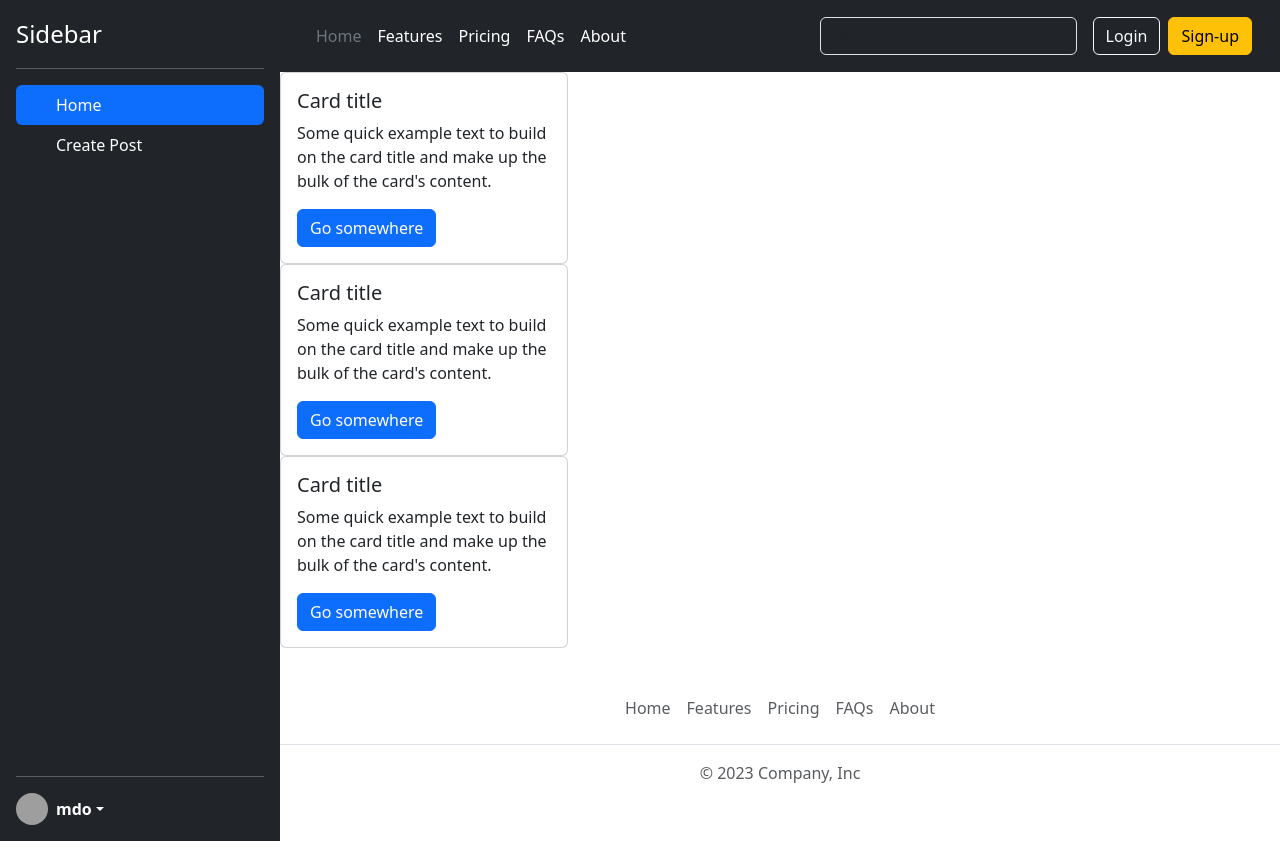
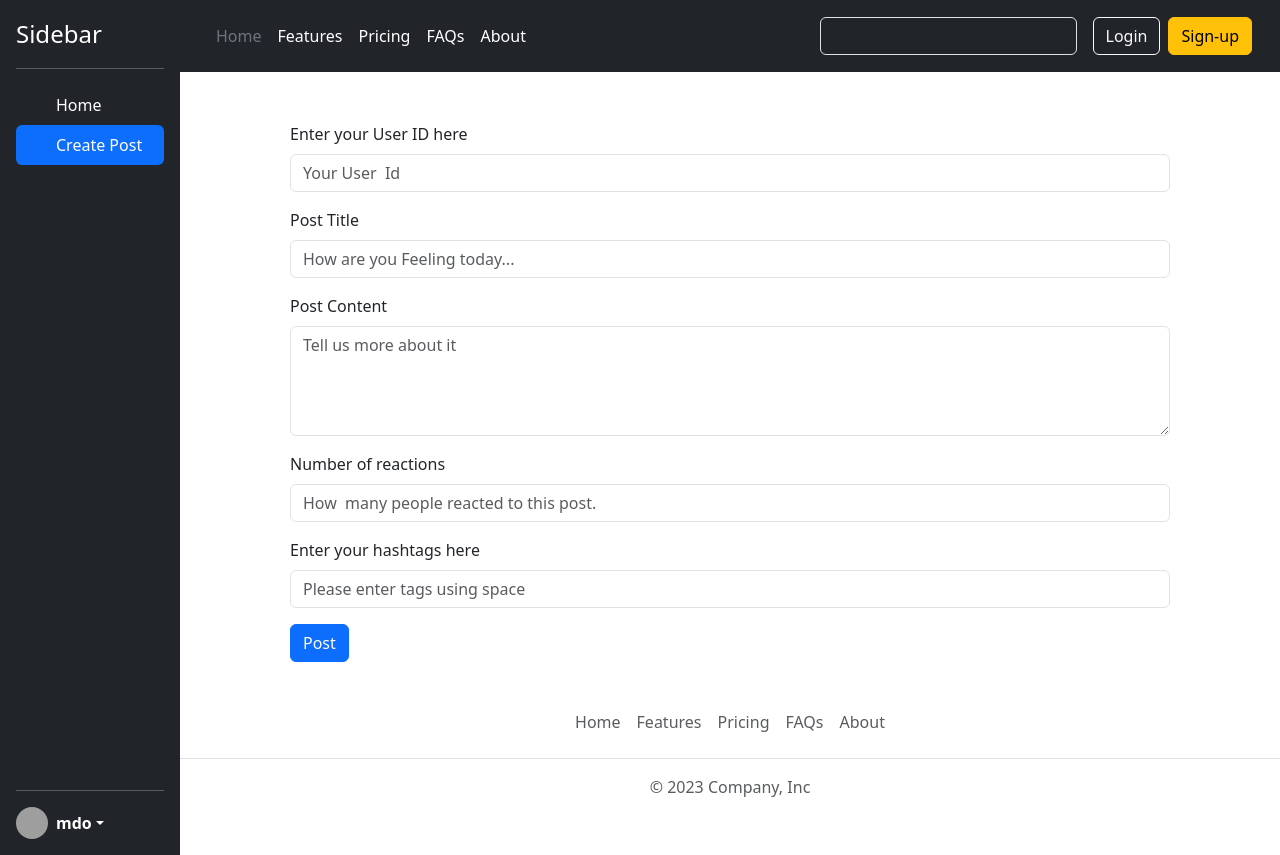
Before and after one commit to Riteshk229/React-and-Redux, a React (Vite) app: page /create-post in a window 1280 px wide. Both pictures are taken after a click on the link "Create Post". Built offline with nearby package versions, Linux system fonts and the light colour scheme; grey boxes are pictures that could not be loaded.

Commit message:
created a basic social media app

```diff
--- a/src/App.css
+++ b/src/App.css
@@ -15,4 +15,23 @@
 
 .sidebar {
   min-height: 600px;
+  width: 100px;
 }
+
+.post-card {
+  margin: 20px 50px;
+}
+
+.hashTag {
+  margin: 0px 3px;
+}
+
+.reactions {
+  margin: 15px 0 0 0;
+}
+
+.create-post {
+  width: 80%;
+  margin-left: 10%;
+  margin-top: 50px;
+}
--- a/src/App.jsx
+++ b/src/App.jsx
@@ -5,22 +5,21 @@ import Footer from "./components/Footer";
 import Header from "./components/Header";
 import PostList from "./components/PostList";
 import Sidebar from "./components/Sidebar";
+import PostListProvider from "./store/postListStore";
 
 function App() {
   const [selectedTab, setSelectedTab] = useState("Home");
   return (
-    <div className="AppContainer">
-      <Sidebar selectedTab={selectedTab}></Sidebar>
-      <div className="content">
-        <Header></Header>
-        {selectedTab === "Home" ? (
-          <PostList></PostList>
-        ) : (
-          <CreatePost></CreatePost>
-        )}
-        <Footer></Footer>
+    <PostListProvider>
+      <div className="AppContainer">
+        <Sidebar selectedTab={selectedTab} setSelectedTab={setSelectedTab} />
+        <div className="content">
+          <Header />
+          {selectedTab === "Home" ? <PostList /> : <CreatePost />}
+          <Footer />
+        </div>
       </div>
-    </div>
+    </PostListProvider>
   );
 }
 
--- a/src/components/CreatePost.jsx
+++ b/src/components/CreatePost.jsx
@@ -1,42 +1,97 @@
+import { useContext, useRef } from "react";
+import { PostListContext } from "../store/postListStore";
+
 const CreatePost = () => {
+  const { addPost } = useContext(PostListContext);
+  const userIdElement = useRef();
+  const postTitleElement = useRef();
+  const postBodyElement = useRef();
+  const reactionsElement = useRef();
+  const tagsElement = useRef();
+
+  const handleSubmit = (e) => {
+    e.preventDefault();
+    const userId = userIdElement.current.value;
+    const postTitle = postTitleElement.current.value;
+    const postBody = postBodyElement.current.value;
+    const reactions = reactionsElement.current.value;
+    const tags = tagsElement.current.value.split(" ");
+
+    addPost(userId, postTitle, postBody, reactions, tags);
+
+    userIdElement.current.value = "";
+    postTitleElement.current.value = "";
+    postBodyElement.current.value = "";
+    reactionsElement.current.value = "";
+    tagsElement.current.value = "";
+  };
+
   return (
-    <form>
+    <form className="create-post" onSubmit={handleSubmit}>
       <div className="mb-3">
-        <label htmlFor="exampleInputEmail1" className="form-label">
-          Email address
+        <label htmlFor="userId" className="form-label">
+          Enter your User ID here
         </label>
         <input
-          type="email"
+          type="text"
           className="form-control"
-          id="exampleInputEmail1"
-          aria-describedby="emailHelp"
+          id="userId"
+          placeholder="Your User  Id"
+          ref={userIdElement}
         />
-        <div id="emailHelp" className="form-text">
-          We'll never share your email with anyone else.
-        </div>
       </div>
       <div className="mb-3">
-        <label htmlFor="exampleInputPassword1" className="form-label">
-          Password
+        <label htmlFor="title" className="form-label">
+          Post Title
         </label>
         <input
-          type="password"
+          type="text"
           className="form-control"
-          id="exampleInputPassword1"
+          id="title"
+          placeholder="How are you Feeling today..."
+          ref={postTitleElement}
         />
       </div>
-      <div className="mb-3 form-check">
+      <div className="mb-3">
+        <label htmlFor="body" className="form-label">
+          Post Content
+        </label>
+        <textarea
+          rows={4}
+          type="text"
+          className="form-control"
+          id="body"
+          placeholder="Tell us more about it"
+          ref={postBodyElement}
+        />
+      </div>
+      <div className="mb-3">
+        <label htmlFor="raction" className="form-label">
+          Number of reactions
+        </label>
         <input
-          type="checkbox"
-          className="form-check-input"
-          id="exampleCheck1"
+          type="text"
+          className="form-control"
+          id="raction"
+          placeholder="How  many people reacted to this post."
+          ref={reactionsElement}
         />
-        <label className="form-check-label" htmlFor="exampleCheck1">
-          Check me out
+      </div>
+      <div className="mb-3">
+        <label htmlFor="tags" className="form-label">
+          Enter your hashtags here
         </label>
+        <input
+          type="text"
+          className="form-control"
+          id="tags"
+          placeholder="Please enter tags using space"
+          ref={tagsElement}
+        />
       </div>
+
       <button type="submit" className="btn btn-primary">
-        Submit
+        Post
       </button>
     </form>
   );
--- a/src/components/Post.jsx
+++ b/src/components/Post.jsx
@@ -1,17 +1,31 @@
-import React from "react";
+import React, { useContext } from "react";
+import { MdDelete } from "react-icons/md";
+import { PostListContext } from "../store/postListStore";
 
-const Post = () => {
+const Post = ({ post }) => {
+  const { deletePost } = useContext(PostListContext);
+
   return (
-    <div className="card" style={{ width: "18rem" }}>
+    <div className="card post-card" style={{ width: "30rem" }}>
       <div className="card-body">
-        <h5 className="card-title">Card title</h5>
-        <p className="card-text">
-          Some quick example text to build on the card title and make up the
-          bulk of the card's content.
-        </p>
-        <a href="#" className="btn btn-primary">
-          Go somewhere
-        </a>
+        <h5 className="card-title">
+          {post.title}
+          <span
+            className="position-absolute top-0 start-100 translate-middle badge rounded-pill bg-danger"
+            onClick={() => deletePost(post.id)}
+          >
+            <MdDelete />
+          </span>
+        </h5>
+        <p className="card-text">{post.body}</p>
+        {post.tags.map((tag) => (
+          <span key={tag} className="badge text-bg-primary hashTag">
+            {tag}
+          </span>
+        ))}
+        <div className="alert alert-success reactions " role="alert">
+          This post has been reacted by {post.reactions} people.
+        </div>
       </div>
     </div>
   );
--- a/src/components/PostList.jsx
+++ b/src/components/PostList.jsx
@@ -1,11 +1,14 @@
+import { useContext } from "react";
 import Post from "./Post";
+import { PostListContext } from "../store/postListStore";
 
 const PostList = () => {
+  const { postList } = useContext(PostListContext);
   return (
     <>
-      <Post></Post>
-      <Post></Post>
-      <Post></Post>
+      {postList.map((post) => (
+        <Post key={post.id} post={post} />
+      ))}
     </>
   );
 };
--- a/src/components/Sidebar.jsx
+++ b/src/components/Sidebar.jsx
@@ -1,8 +1,8 @@
-const Sidebar = ({ selectedTab }) => {
+const Sidebar = ({ selectedTab, setSelectedTab }) => {
   return (
     <div
       className="d-flex flex-column flex-shrink-0 p-3 text-bg-dark sidebar"
-      style={{ width: "280px" }}
+      style={{ width: "180px" }}
     >
       <a
         href="/"
@@ -12,7 +12,7 @@ const Sidebar = ({ selectedTab }) => {
       </a>
       <hr />
       <ul className="nav nav-pills flex-column mb-auto">
-        <li className="nav-item">
+        <li className="nav-item" onClick={() => setSelectedTab("Home")}>
           <a
             href="#"
             className={`nav-link text-white ${
@@ -26,7 +26,7 @@ const Sidebar = ({ selectedTab }) => {
             Home
           </a>
         </li>
-        <li>
+        <li onClick={() => setSelectedTab("Create Post")}>
           <a
             href="#"
             className={`nav-link text-white ${
--- /dev/null
+++ b/src/store/postListStore.jsx
@@ -0,0 +1,73 @@
+import { createContext, useReducer } from "react";
+
+const defaultPostList = [
+  {
+    id: "1",
+    title: "Going to Bangalore",
+    body: "Hi Friends, I am going to Bangalore  for my  job. Wish me Luck.",
+    reactions: 2,
+    userId: "user-69",
+    tags: ["Bangalore", "Job"],
+  },
+  {
+    id: "2",
+    title: "B.Tech Completed",
+    body: "I have completed my B.Tech in Chemical Engineering in 2021.",
+    reactions: 12,
+    userId: "user-1",
+    tags: ["Graduated", "Eduction"],
+  },
+];
+
+export const PostListContext = createContext({
+  postList: [],
+  addPost: () => {},
+  deletePost: () => {},
+});
+
+const postListReducer = (currentPostList, action) => {
+  let newPostList = currentPostList;
+  if (action.type === "DELETE_POST") {
+    newPostList = currentPostList.filter(
+      (post) => post.id != action.payload.postId
+    );
+  } else if (action.type === "ADD_POST") {
+    newPostList = [action.payload, ...currentPostList];
+  }
+  return newPostList;
+};
+
+const PostListProvider = ({ children }) => {
+  const [postList, dispatchPostList] = useReducer(
+    postListReducer,
+    defaultPostList
+  );
+
+  const addPost = (userId, postTitle, postBody, reactions, tags) => {
+    dispatchPostList({
+      type: "ADD_POST",
+      payload: {
+        id: Date.now(),
+        title: postTitle,
+        body: postBody,
+        reactions: reactions,
+        tags: tags,
+        userId: userId,
+      },
+    });
+  };
+
+  const deletePost = (postId) => {
+    dispatchPostList({
+      type: "DELETE_POST",
+      payload: { postId },
+    });
+  };
+  return (
+    <PostListContext.Provider value={{ postList, addPost, deletePost }}>
+      {children}
+    </PostListContext.Provider>
+  );
+};
+
+export default PostListProvider;
```
